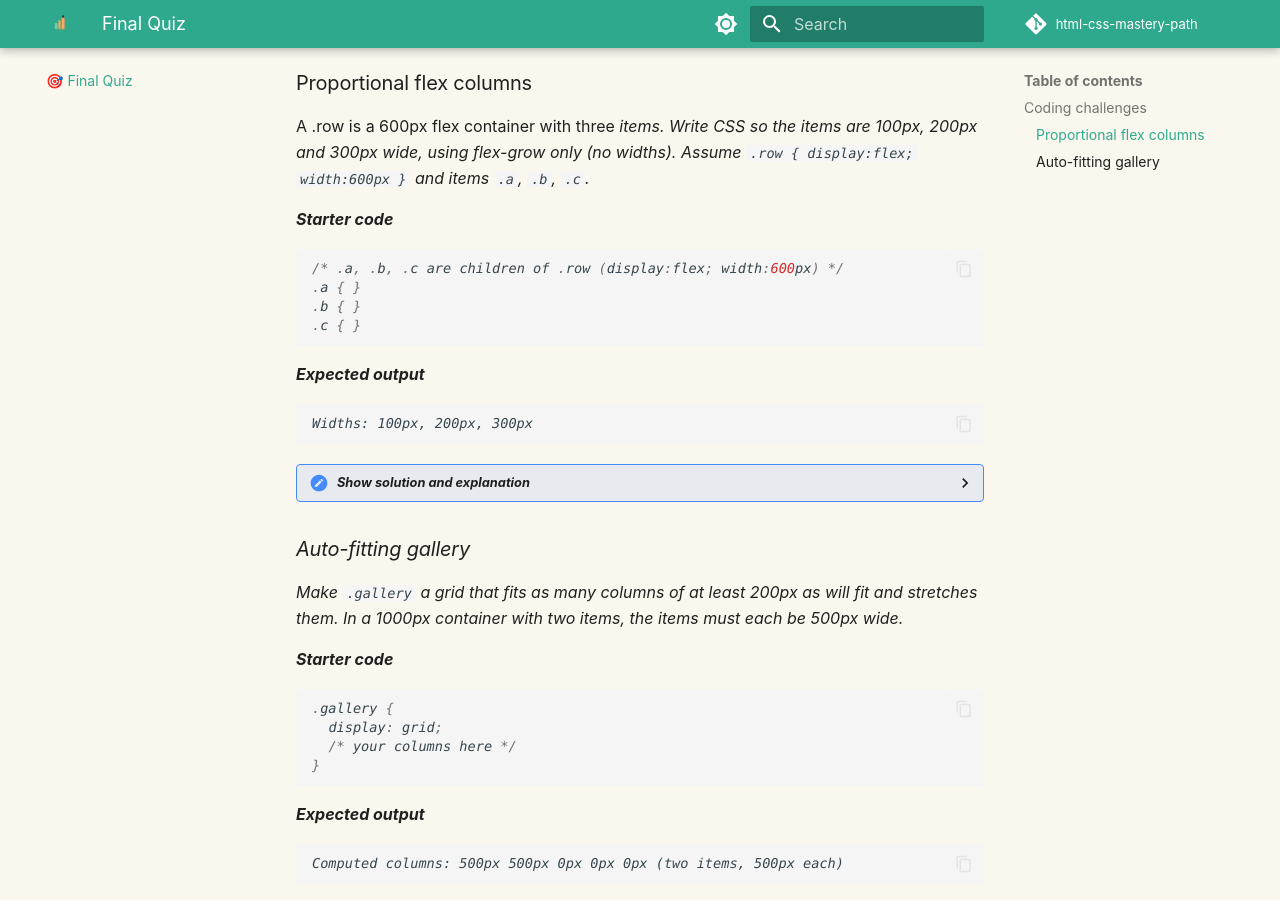
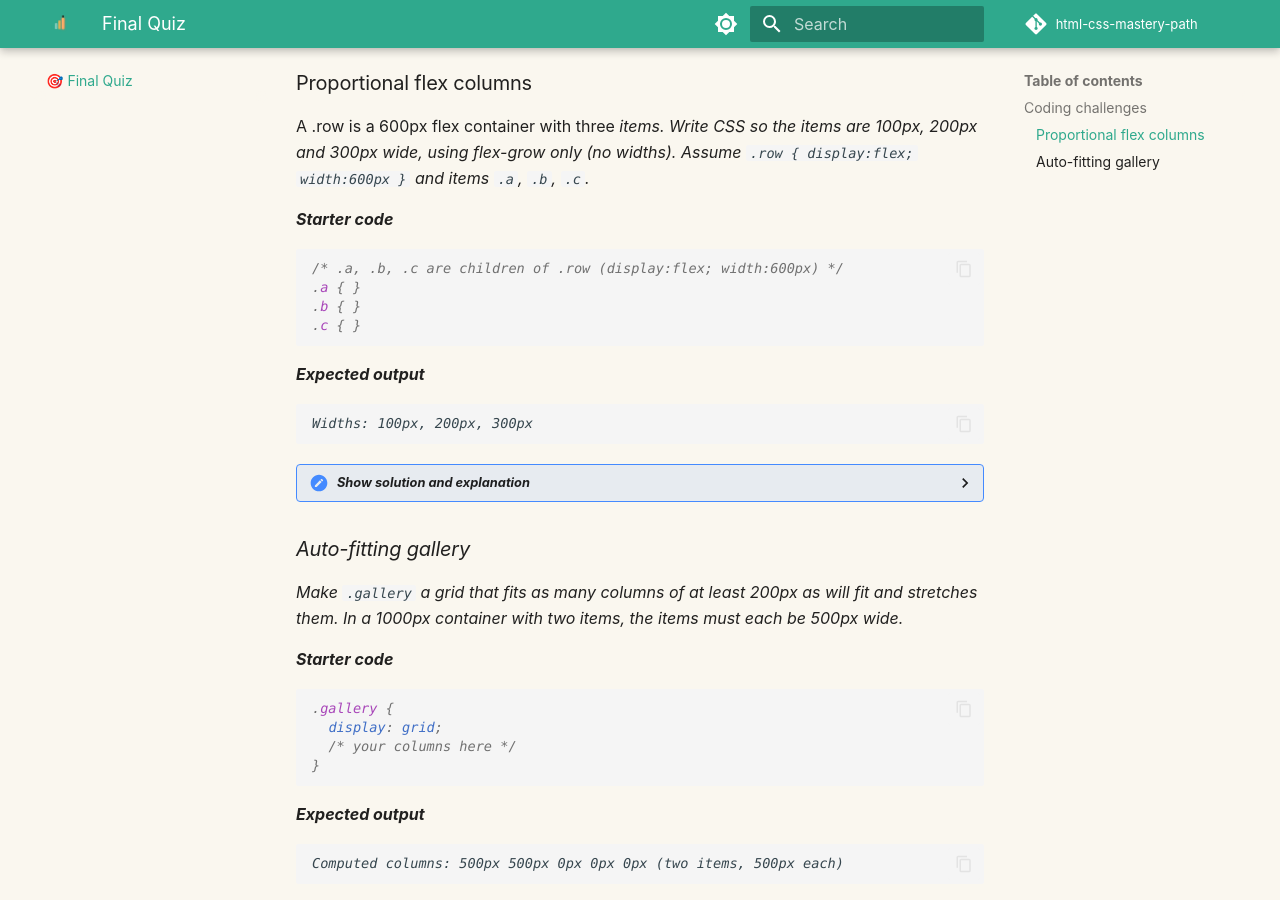
Before and after one commit to SIGILIPELLI/html-css-mastery-path, an MkDocs documentation site: the page built from docs/quiz.md, in a window 1280 px wide and 900 px high, scrolled down 6774 px. Built offline with MkDocs 1.6.1 and Material for MkDocs 9.7.7, drawn with Linux system fonts in a browser that asks for light colours; comment, search, counter and statistics services are not loaded.

Commit message:
Quiz page: css code fences
Co-Authored-By: Claude Sonnet 5.5 <noreply@anthropic.com>

````diff
--- a/docs/quiz.md
+++ b/docs/quiz.md
@@ -234,7 +234,7 @@ A .row is a 600px flex container with three <i> items. Write CSS so the items ar
 
 **Starter code**
 
-```python
+```css
 /* .a, .b, .c are children of .row (display:flex; width:600px) */
 .a { }
 .b { }
@@ -263,7 +263,7 @@ Make `.gallery` a grid that fits as many columns of at least 200px as will fit a
 
 **Starter code**
 
-```python
+```css
 .gallery {
   display: grid;
   /* your columns here */
````
